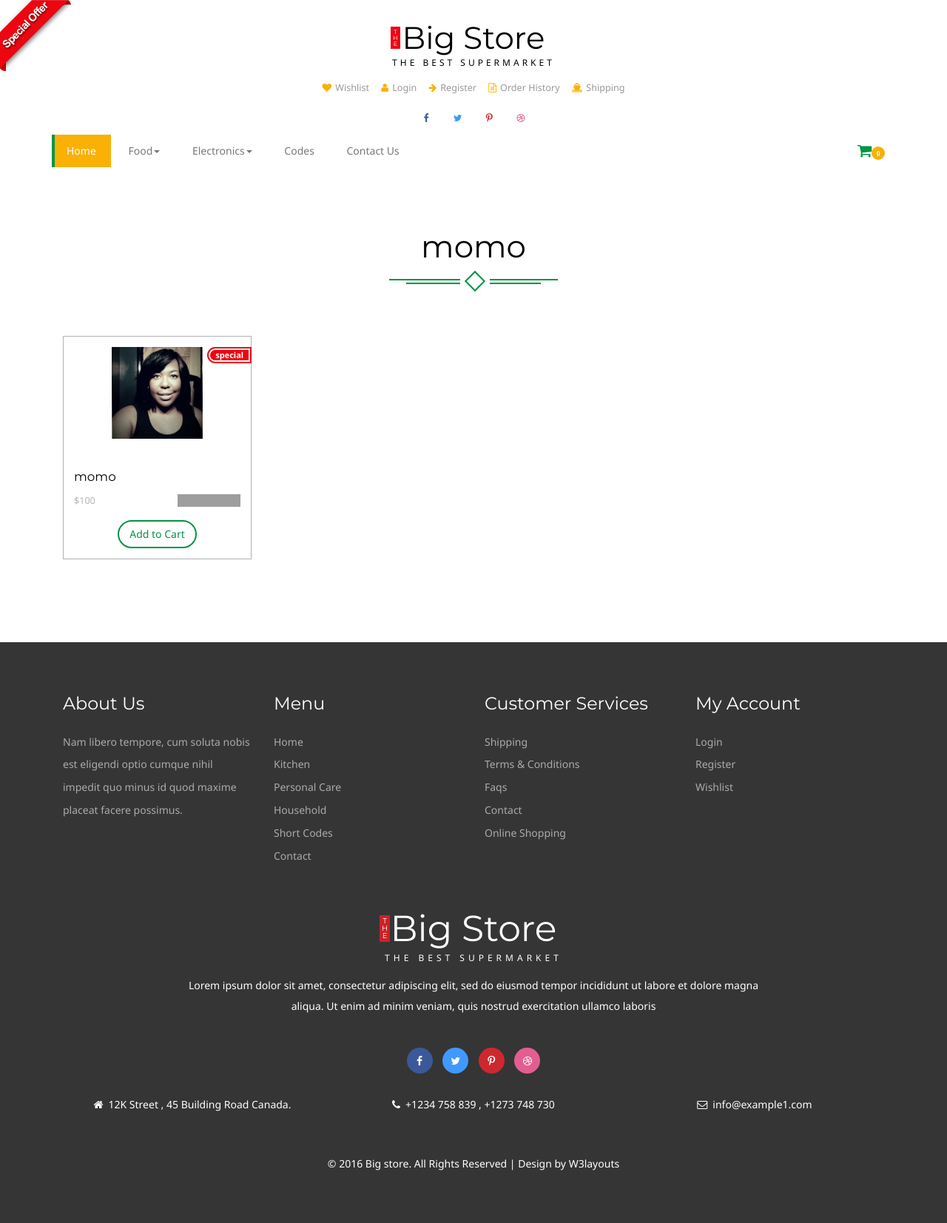
After one commit to kripaz777/ecommDjango3pm, a Django app: page /subcategory/momo in a window 1280 px wide. The commit adds this page. Shown: the whole page at 74% size. Run offline with Django 4.2, Linux system fonts and the light colour scheme; data comes from the database, SQL or seed files in the repository; some libraries are stand-ins or nearby versions; grey boxes are pictures that could not be loaded.

Commit message:
subcategory backend completed

```diff
--- a/core/urls.py
+++ b/core/urls.py
@@ -5,4 +5,6 @@ app_name = "core"
 
 urlpatterns = [
     path('', HomeView.as_view(),name = 'core'),
+    path('subcategory/<slug>', SubCategoryView.as_view(),name = 'core'),
+
 ]
--- a/core/views.py
+++ b/core/views.py
@@ -18,3 +18,10 @@ class HomeView(BaseView):
 		self.views['sliders'] = Slider.objects.all()
 
 		return render(request,'index.html',self.views)
+
+class SubCategoryView(BaseView):
+	def get(self,request,slug):
+		subcat = SubCategory.objects.get(slug = slug).id
+		self.views['subcat_products'] = Product.objects.filter(subcategory_id = subcat)
+		self.views['subcat_title'] = SubCategory.objects.get(slug = slug).name
+		return render(request,'subcategory.html',self.views)
--- a/templates/base.html
+++ b/templates/base.html
@@ -123,7 +123,7 @@ function hideURLbar(){ window.scrollTo(0,1); } </script>
 
 
 
-												<li><a href="kitchen.html"><i class="fa fa-angle-right" aria-hidden="true"></i>{{subcat.name}}</a></li>
+												<li><a href="subcategory/{{subcat.slug}}"><i class="fa fa-angle-right" aria-hidden="true"></i>{{subcat.name}}</a></li>
 
 											</ul>
 
--- /dev/null
+++ b/templates/subcategory.html
@@ -0,0 +1,58 @@
+{% extends 'base.html' %}
+{% load static %}
+{% block content %}
+  <!-- Carousel
+    ================================================== -->
+
+<!--content-->
+<div class="content-top offer-w3agile">
+	<div class="container ">
+		<div class="spec ">
+			<h3>{{subcat_title}}</h3>
+							<div class="ser-t">
+					<b></b>
+					<span><i></i></span>
+					<b class="line"></b>
+				</div>
+		</div>
+						<div class=" con-w3l wthree-of">
+							{% for subcat in subcat_products %}
+							<div class="col-md-3 pro-1">
+								<div class="col-m">
+									<a href="#" data-toggle="modal" data-target="#myModal1" class="offer-img">
+										<img src="{{subcat.image.url}}" class="img-responsive" alt="">
+										<div class="offer"><p><span>{{subcat.labels}}</span></p></div>
+									</a>
+									<div class="mid-1">
+										<div class="women">
+											<h6><a href="single.html">{{subcat.name}}</a></h6>
+										</div>
+											<div class="mid-2">
+											{% if subcat.discounted_price > 0 %}
+											<p ><label>${{subcat.price}}</label><em class="item_price">${{subcat.discounted_price}}</em></p>
+											{% else %}
+											<p ><em class="item_price">${{subcat.price}}</em></p>
+											{% endif %}
+											  <div class="block">
+												<div class="starbox small ghosting"> </div>
+											</div>
+											<div class="clearfix"></div>
+										</div>
+										<div class="add">
+										   <button class="btn btn-danger my-cart-btn my-cart-b " data-id="1" data-name="Moong" data-summary="summary 1" data-price="1.50" data-quantity="1" data-image="images/of.png">Add to Cart</button>
+										</div>
+
+									</div>
+								</div>
+							</div>
+							{% endfor %}
+
+
+							<div class="clearfix"></div>
+						 </div>
+					</div>
+				</div>
+
+
+
+{% endblock %}
```
